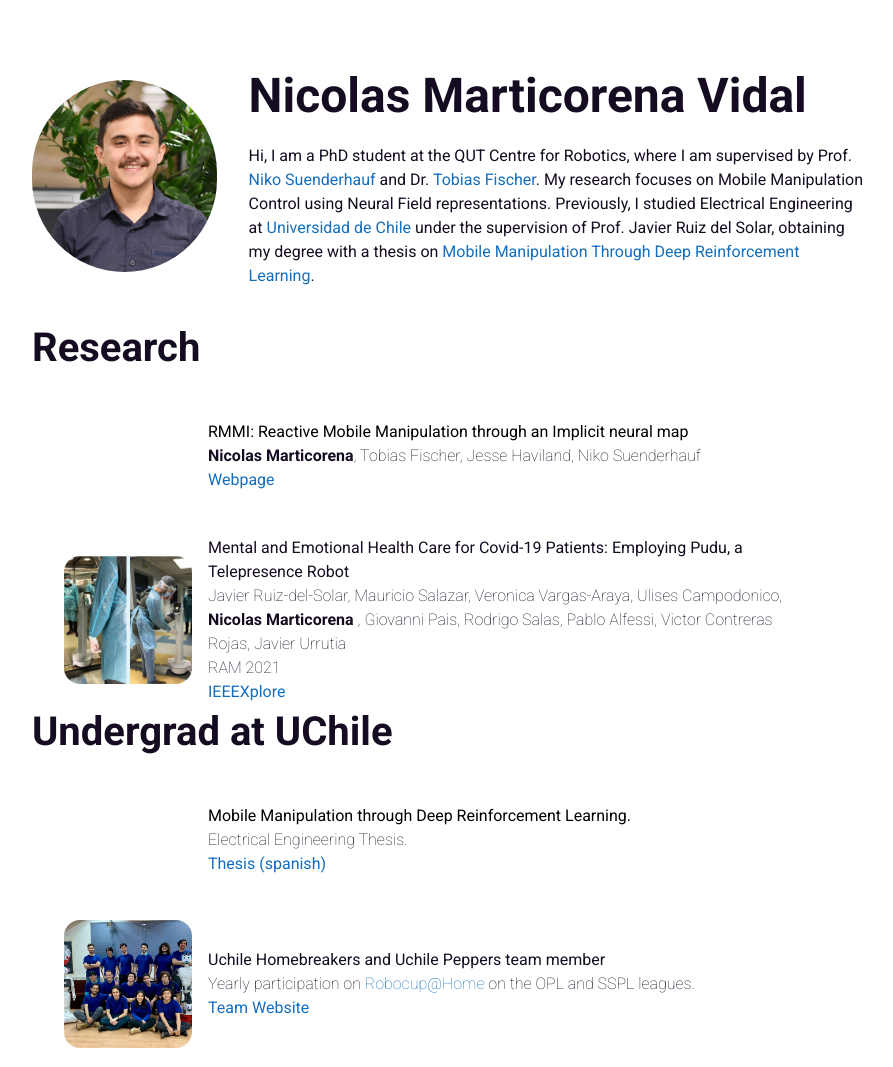
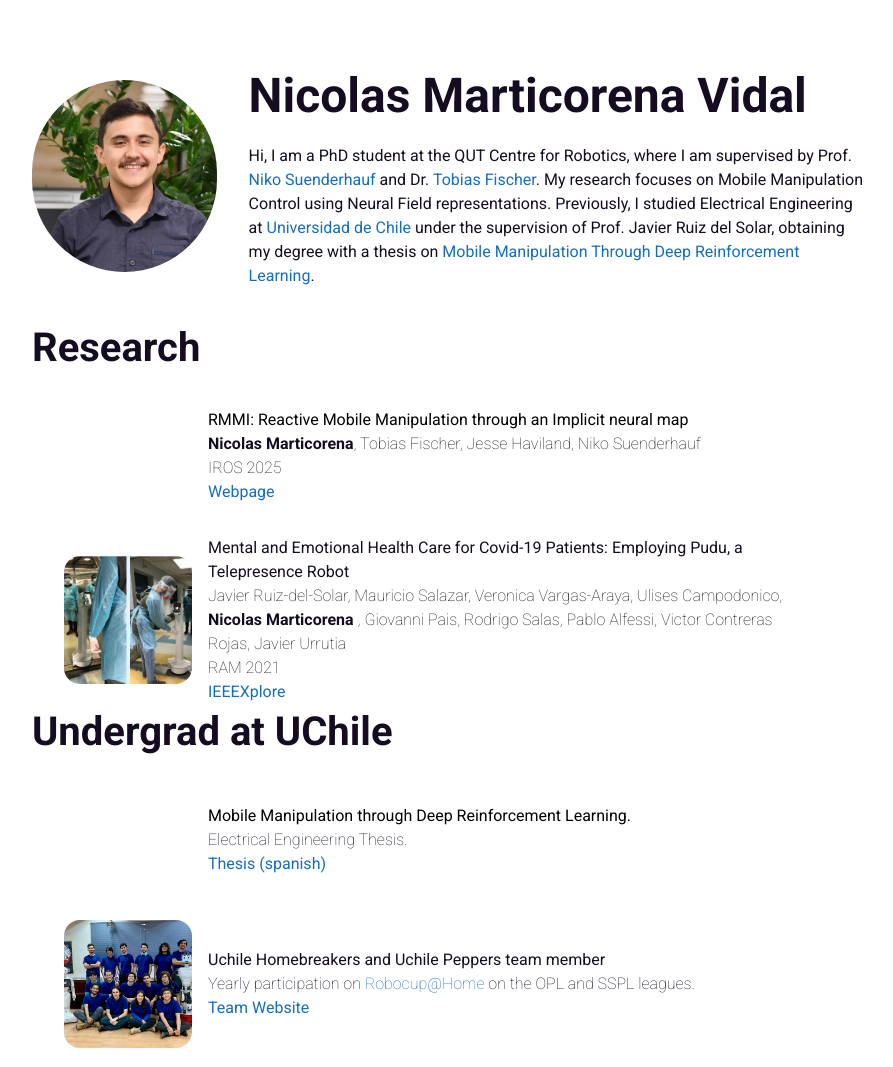
Before and after one commit to nmarticorena/nmarticorena.github.io, a plain HTML site: page index.html in a window 1280 px wide. Shown: the top 1067 px of the page, without its empty margins (208-1101 px from the left). Drawn offline with Linux system fonts and the light colour scheme; grey boxes are pictures that could not be loaded; a web font is replaced by a local one.

Commit message:
Update rmmi

```diff
--- a/index.html
+++ b/index.html
@@ -83,6 +83,9 @@
                         </div>
                         <div class="ri-text-authors">
                             <b> Nicolas Marticorena</b>, Tobias Fischer, Jesse Haviland, Niko Suenderhauf
+                        </div>
+                        <div class="ri-text-authors">
+                            IROS 2025
                         </div>
                         <div style="flex-grow: 1;"></div>
                         <div class="ri-text-links">
```
